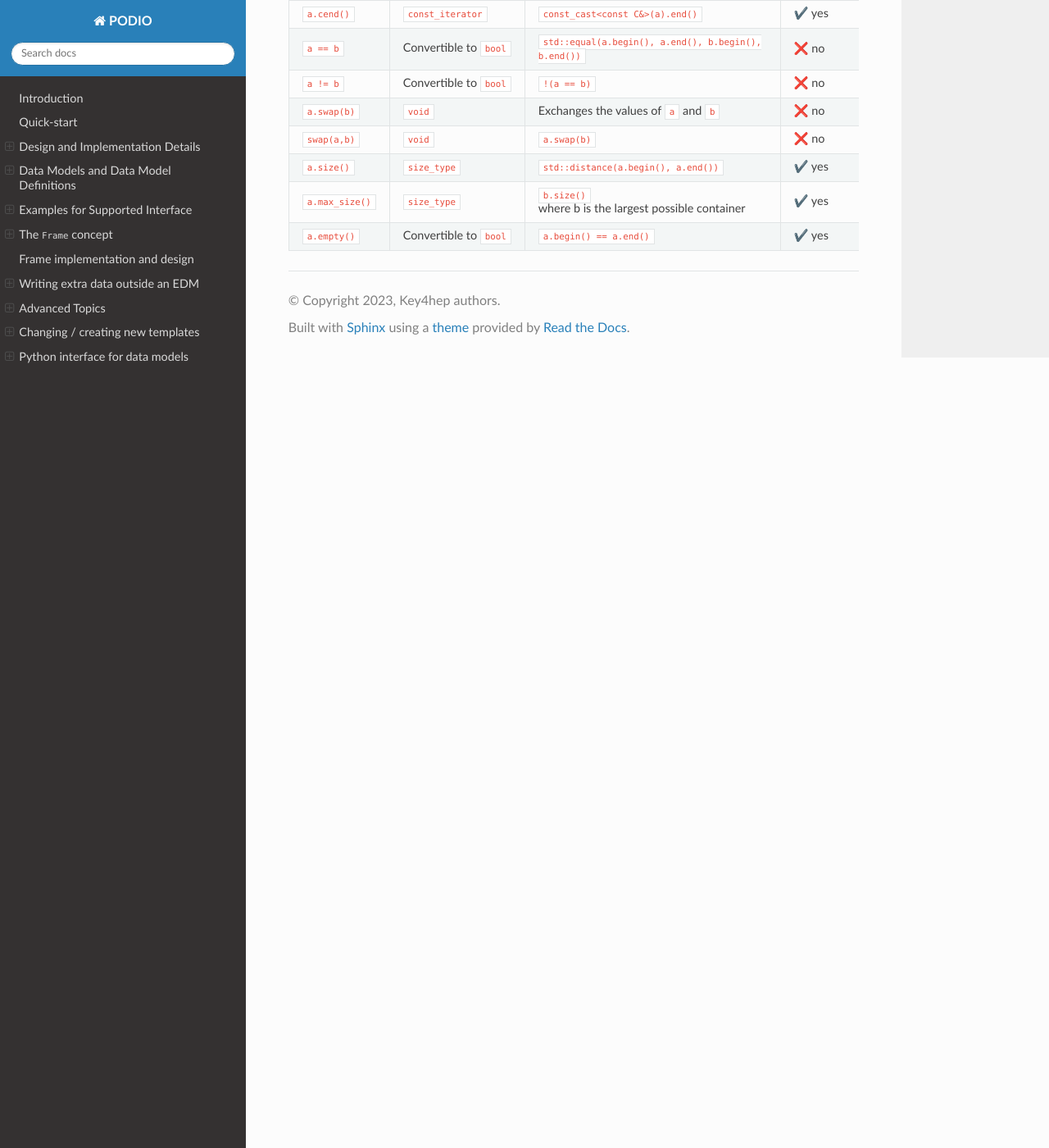
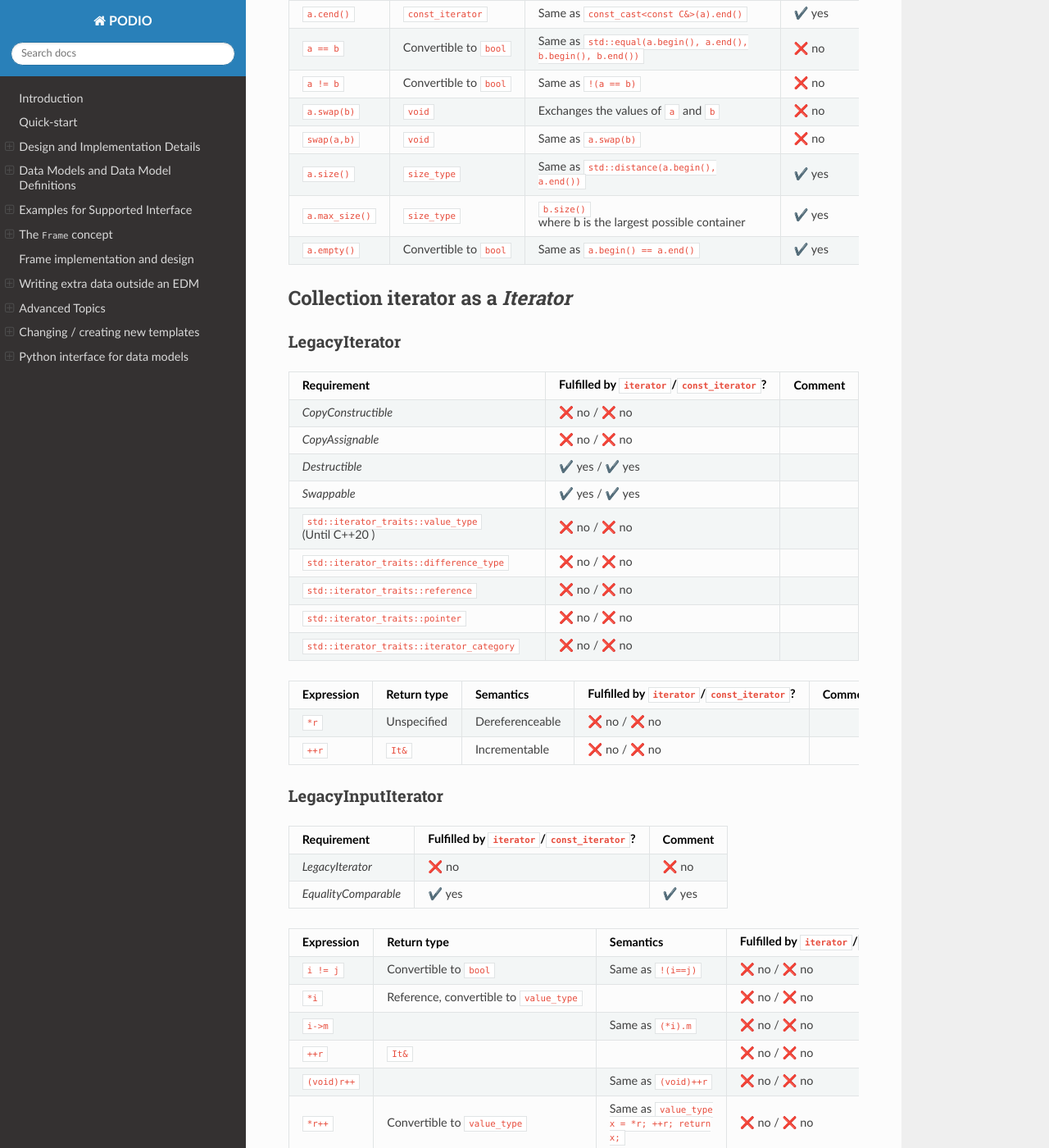
Before and after one commit to AIDASoft/podio, a Sphinx documentation site: the page built from doc/collections_as_container.md, in a window 1280 px wide and 1400 px high, scrolled down 1096 px. Shown: the whole window at 82% size. Built offline with Sphinx 7.4.7 and the Read the Docs theme 2.0.0, drawn with Linux system fonts in a browser that asks for light colours; pages that are not in the unit, such as notebooks, are missing from menus; the version number could not be read and is left out; some of the changed text lies outside the part shown.

Commit message:
Add placeholders for iterator requirements and interaction with std algorithms

```diff
--- a/doc/collections_as_container.md
+++ b/doc/collections_as_container.md
@@ -28,12 +28,107 @@
 | `a.~C()` | `void` | Destroys all elements of `a` and frees all memory|  ✔️ yes |
 | `a.begin()` | `(const_)iterator` | Iterator to the first element of `a` |  ✔️ yes |
 | `a.end()` | `(const_)iterator` | Iterator to one past the last element of `a` | ✔️ yes |
-| `a.cbegin()` | `const_iterator` | `const_cast<const C&>(a).begin()` | ✔️ yes |
-| `a.cend()` | `const_iterator` | `const_cast<const C&>(a).end()`|  ✔️ yes |
-| `a == b` | Convertible to `bool` | `std::equal(a.begin(), a.end(), b.begin(), b.end())`| ❌ no | not defined |
-| `a != b` | Convertible to `bool` | `!(a == b)` | ❌ no | not defined |
+| `a.cbegin()` | `const_iterator` | Same as `const_cast<const C&>(a).begin()` | ✔️ yes |
+| `a.cend()` | `const_iterator` | Same as `const_cast<const C&>(a).end()`|  ✔️ yes |
+| `a == b` | Convertible to `bool` | Same as `std::equal(a.begin(), a.end(), b.begin(), b.end())`| ❌ no | not defined |
+| `a != b` | Convertible to `bool` | Same as `!(a == b)` | ❌ no | not defined |
 | `a.swap(b)` | `void` | Exchanges the values of `a` and `b` | ❌ no | not defined |
-| `swap(a,b)` | `void` | `a.swap(b)`| ❌ no | not defined |
-| `a.size()` | `size_type` | `std::distance(a.begin(), a.end())` | ✔️ yes |
+| `swap(a,b)` | `void` | Same as `a.swap(b)`| ❌ no | not defined |
+| `a.size()` | `size_type` | Same as `std::distance(a.begin(), a.end())` | ✔️ yes |
 | `a.max_size()` | `size_type` | `b.size()` where b is the largest possible container | ✔️ yes | not defined |
-| `a.empty()` | Convertible to `bool` | `a.begin() == a.end()` | ✔️ yes |
+| `a.empty()` | Convertible to `bool` | Same as `a.begin() == a.end()` | ✔️ yes |
+
+## Collection iterator as a *Iterator*
+
+### LegacyIterator
+
+| Requirement | Fulfilled by `iterator`/`const_iterator`? | Comment |
+|-------------|-------------------------------------------|---------|
+| *CopyConstructible* | ❌ no / ❌ no | |
+| *CopyAssignable* | ❌ no / ❌ no | |
+| *Destructible* | ✔️ yes / ✔️ yes | |
+| *Swappable* | ✔️ yes / ✔️ yes | |
+| `std::iterator_traits::value_type` (Until C++20 ) | ❌ no / ❌ no | |
+| `std::iterator_traits::difference_type` | ❌ no / ❌ no | |
+| `std::iterator_traits::reference` | ❌ no / ❌ no | |
+| `std::iterator_traits::pointer` | ❌ no / ❌ no | |
+| `std::iterator_traits::iterator_category` | ❌ no / ❌ no | |
+
+| Expression | Return type | Semantics | Fulfilled by `iterator`/`const_iterator`? | Comment |
+|------------|-------------|-----------|-------------------------------------------|---------|
+| `*r` | Unspecified | Dereferenceable | ❌ no / ❌ no | |
+| `++r` | `It&` | Incrementable | ❌ no / ❌ no | |
+
+### LegacyInputIterator
+
+| Requirement | Fulfilled by `iterator`/`const_iterator`? | Comment |
+|-------------|-------------------------------------------|---------|
+| *LegacyIterator* | ❌ no | ❌ no | |
+| *EqualityComparable* | ✔️ yes | ✔️ yes | |
+
+| Expression | Return type | Semantics | Fulfilled by `iterator`/`const_iterator`? | Comment |
+|------------|-------------|-----------|-------------------------------------------|---------|
+| `i != j` | Convertible to `bool` | Same as `!(i==j)` | ❌ no / ❌ no | |
+| `*i` | Reference, convertible to `value_type` | | ❌ no / ❌ no | |
+| `i->m` | | Same as `(*i).m` | ❌ no / ❌ no | |
+| `++r` | `It&` | | ❌ no / ❌ no | |
+| `(void)r++` | | Same as `(void)++r` | ❌ no / ❌ no | |
+| `*r++` | Convertible to `value_type` | Same as `value_type x = *r; ++r; return x;` | ❌ no / ❌ no | |
+
+
+### LegacyForwardIterator
+
+| Requirement | Fulfilled by `iterator`/`const_iterator`? | Comment |
+|-------------|-------------------------------------------|---------|
+| *LegacyInputIterator* | ❌ no / ❌ no | |
+| *DefaultConstructible* | ❌ no / ❌ no | |
+
+| Expression | Return type | Semantics | Fulfilled by `iterator`/`const_iterator`? | Comment |
+|------------|-------------|-----------|-------------------------------------------|---------|
+| `i++` | `It` | Same as `It ip = i; ++i; return ip;` | ❌ no / ❌ no | |
+| `*i++` | `reference` | | ❌ no / ❌ no | |
+
+## Collection and standard algorithms
+
+### Non-modifying sequence operations
+
+| Algorithm | Compatible with Collection? | Comment |
+| ----------|-----------------------------|---------|
+| `all_of`            | | |
+| `any_of`            | | |
+| `none_of`           | | |
+| `for_each`          | | |
+| `for_each_n`        | | |
+| `count`             | | |
+| `count_if`          | | |
+| `mismatch`          | | |
+| `find`              | | |
+| `find_if`           | | |
+| `find_if_not`       | | |
+| `find_end`          | | |
+| `find_first_of`     | | |
+| `adjacent_find`     | | |
+| `search`            | | |
+| `search_n`          | | |
+
+### Modifying sequence operations
+
+### Partitioning operations
+
+### Sorting operations
+
+### Binary search operations (on sorted ranges)
+
+### Other operations on sorted ranges
+
+### Set operations (on sorted ranges)
+
+### Heap operations
+
+### Minimum/maximum operations
+
+### Comparison operations
+
+### Permutation operations
+
+## Standard ranges
```
Also changed, not shown: other parts of doc/collections_as_container.md (+4 -4 lines), 1 other file.
